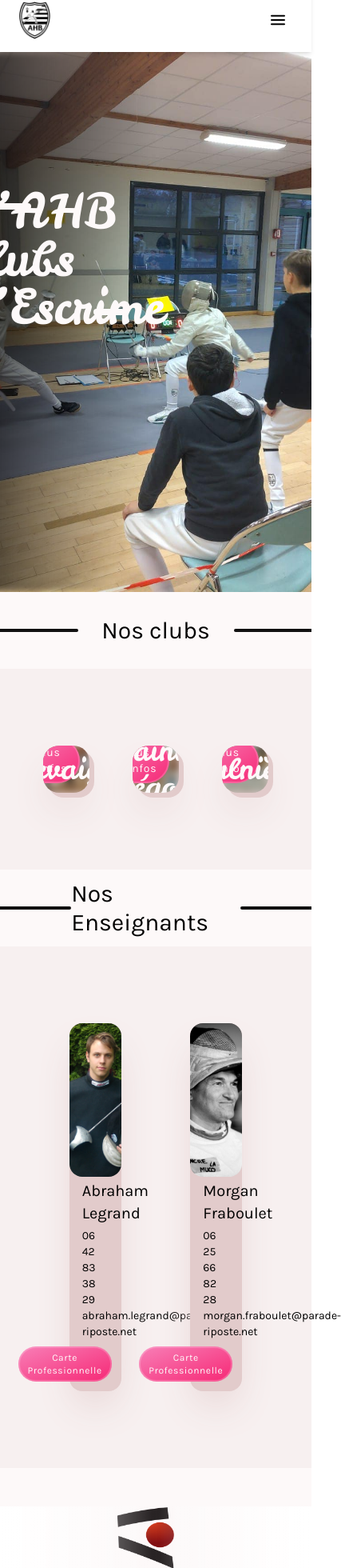
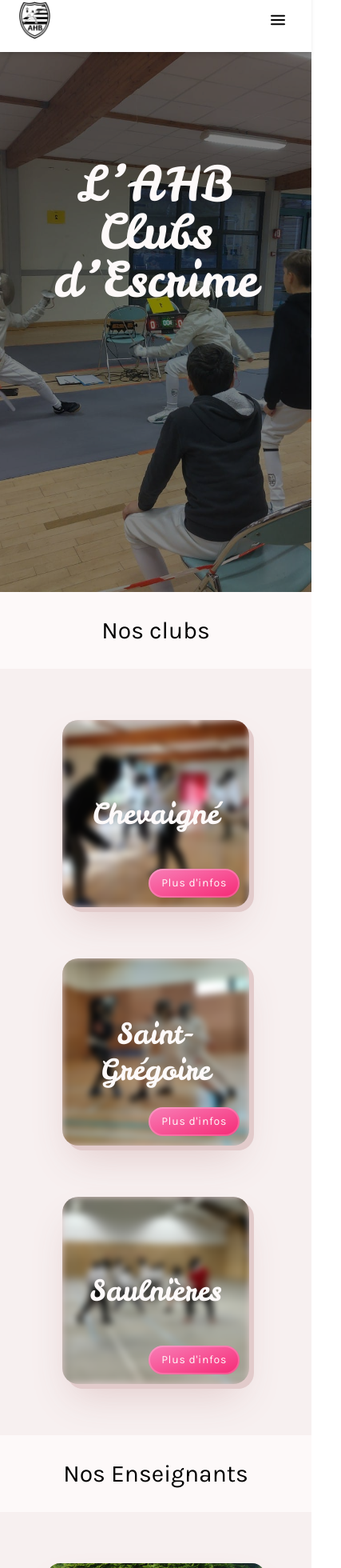
Before and after one commit to MartinBgt/ahb_website, a React (Vite) app: page / in a window 390 px wide. Shown: the part 15-1975 px from the top of the page at 80% size, 427 px wide, since content can reach past the window. Built offline with nearby package versions, Linux system fonts and the light colour scheme.

Commit message:
update responsive home page

```diff
--- a/package.json
+++ b/package.json
@@ -15,6 +15,7 @@
     "react": "^19.0.0",
     "react-dom": "^19.0.0",
     "react-fast-marquee": "^1.6.5",
+    "react-responsive": "^10.0.0",
     "react-router-dom": "^7.1.5"
   },
   "devDependencies": {
--- a/src/components/cards/ClubCard.jsx
+++ b/src/components/cards/ClubCard.jsx
@@ -5,9 +5,9 @@ const ClubCards = ({imgURL, title = "Club", link}) => {
     const navigate = useNavigate(); // Hook pour naviguer programatiquement
 
     return (
-        <div className="shadow-2xl shadow-p-beigeCards rounded-[20px]">
+        <div className="shadow-2xl shadow-p-beigeCards rounded-[20px] my-8">
             <div
-                className="w-[15vw] h-[15vw] rounded-[20px] bg-p-beigeCards shadow-custom flex items-center justify-center relative overflow-hidden"
+                className="w-[60vw] h-[60vw] xs:w-[50vw] xs:h-[50vw] sm:w-[40vw] sm:h-[40vw] md:w-[25vw] md:h-[25vw] lg:w-[20vw] lg:h-[20vw] rounded-[20px] bg-p-beigeCards shadow-custom flex items-center justify-center relative overflow-hidden"
             >
                 <img className="absolute top-0 left-0 w-full h-full object-cover blur-[4px]" src={imgURL}/>
                 <h1 className="font-leckerli text-4xl text-p-white z-10 text-center break-words leading-tight">{title}</h1>
--- a/src/components/cards/MasterCard.jsx
+++ b/src/components/cards/MasterCard.jsx
@@ -4,7 +4,7 @@ const MasterCards = ({link, names, tel, email, linkCta}) => {
 
     return (
         <div
-            className="relative bg-p-beigeCards flex-col inline-flex w-1/6 pb-16 rounded-2xl shadow-2xl shadow-p-beigeCards">
+            className="relative bg-p-beigeCards flex-col inline-flex w-[70%] xs:w-[50%] md:w-[30%] lg:w-[20%] my-8 pb-16 rounded-2xl shadow-2xl shadow-p-beigeCards">
             <div className="w-full h-48 min-h-48 max-h-48 overflow-hidden rounded-2xl">
                 <img className="w-full h-full object-cover object-top" src={link} alt={names}/>
             </div>
--- a/src/components/navigation/Footer.jsx
+++ b/src/components/navigation/Footer.jsx
@@ -2,18 +2,18 @@ import {Link, NavLink} from "react-router-dom";
 
 const Footer = () => {
     return (
-        <footer className="bg-p-white text-p-black py-4 px-28 border-t-p-black border-[1px]">
-            <div className="grid grid-cols-3 items-center justify-evenly">
+        <footer className="bg-p-white text-p-black py-8 px-[5%] border-t-p-black border-[1px]">
+            <div className="md:grid md:grid-cols-3 md:gap-6">
                 {/* Logo ou espace réservé */}
-                <div className="flex items-center justify-center">
+                <div className="flex items-center hidden md:block justify-center">
                     <NavLink to="/" className="h-full flex justify-center items-center">
                         <img className="h-36 w-auto" src="/Images/AHB/logo_sans_fon_noir.png" alt="Logo de L'AHB"/>
                     </NavLink>
                 </div>
 
                 {/* Navigation principale */}
-                <div className="flex justify-evenly">
-                    <div className="flex flex-col w-full">
+                <div className="flex justify-between">
+                    <div className="flex flex-col w-full md:px-[10%]">
                         <h3 className="font-bold text-2xl pb-4">Navigation</h3>
                         <Link to="/" className="w-max hover:text-pink-dark">Accueil</Link>
                         <Link to="/chevaigne" className="w-max hover:text-pink-dark">Club de Chevaigné</Link>
@@ -26,10 +26,10 @@ const Footer = () => {
                         <Link to="/nous-rejoindre" className="w-max hover:text-pink-dark">Nous rejoindre</Link>
                     </div>
                     {/* Informations de contact et réseaux sociaux */}
-                    <div className="flex flex-col w-full">
+                    <div className="flex flex-col w-full items-end md:items-start md:px-[10%]">
                         <h3 className="font-bold text-2xl pb-4">Contact</h3>
                         <a href="mailto:contact@parade-riposte.net" className="hover:text-pink-dark">
-                            contact@parade-riposte.net
+                            Email
                         </a>
                         <a href="https://www.facebook.com/Escrime.AHB/?locale=fr_FR"
                            target="_blank" rel="noopener noreferrer"
--- a/src/components/navigation/Navbar.jsx
+++ b/src/components/navigation/Navbar.jsx
@@ -38,7 +38,7 @@ const Navbar = () => {
     return (
         <>
             <nav
-                className="fixed top-0 left-0 w-full bg-white shadow-md p-4 flex justify-between items-center h-20 px-6 md:px-28 z-50">
+                className="fixed top-0 left-0 w-full bg-white shadow-md p-4 flex justify-between items-center h-20 px-6 md:px-8 lg:px-28 z-50">
                 {/* Logo */}
                 <NavLink to="/" className="flex items-center">
                     <img className="h-12 md:h-16 w-auto" src="/Images/AHB/logo_sans_fon_noir.png" alt="Logo de L'AHB"/>
@@ -101,7 +101,7 @@ const Navbar = () => {
                         <Cta>Nous rejoindre</Cta>
                     </NavLink>
 
-                    <BurgerMenu style="my-style" funct={() => {
+                    <BurgerMenu style="md:hidden" funct={() => {
                         toggleMenu(), setMobileMenuOpen(!mobileMenuOpen)
                     }} checked={isChecked}/>
                 </div>
--- a/src/components/sections/Clubs.jsx
+++ b/src/components/sections/Clubs.jsx
@@ -2,7 +2,7 @@ import ClubCards from "../cards/ClubCard.jsx";
 
 const Clubs = () => {
     return (
-        <section id="clubs" className="flex items-center justify-evenly bg-p-beige py-24">
+        <section id="clubs" className="flex flex-col items-center justify-evenly bg-p-beige py-8 md:flex-row">
             <ClubCards imgURL="/Images/Chevaigné/salle.jpg" title="Chevaigné" link="chevaigne"/>
             <ClubCards imgURL="/Images/Saint-Grégoire/salle.jpg" title="Saint-Grégoire" link="saint-gregoire"/>
             <ClubCards imgURL="/Images/Saulnière/salle.jpg" title="Saulnières" link="saulnieres"/>
--- a/src/components/sections/Masters.jsx
+++ b/src/components/sections/Masters.jsx
@@ -2,7 +2,7 @@ import MasterCard from "../cards/MasterCard.jsx";
 
 const Masters = () => {
     return (
-        <section id="clubs" className="flex items-center justify-evenly bg-p-beige py-24">
+        <section id="clubs" className="flex items-center justify-evenly bg-p-beige py-8 md:py-24 flex-col md:flex-row">
             <MasterCard link="/Images/Enseignants/abraham.jpg" names="Abraham Legrand" tel="06 42 83 38 29"
                         email="abraham.legrand@parade-riposte.net"
                         linkCta="https://recherche-educateur.sports.gouv.fr/CartePro/03516ED0007"/>
--- a/src/components/sections/Partners.jsx
+++ b/src/components/sections/Partners.jsx
@@ -1,9 +1,24 @@
+import {useMediaQuery} from "react-responsive";
 import Marquee from "react-fast-marquee";
 
-const Partners = () => {
+const MyMarquee = () => {
+
+    let gradient = 50;
+    let speed = 100;
+    if (useMediaQuery({minWidth: 767})) {
+        gradient = 200;
+        speed = 50;
+    }
+
     return (
         <div className="py-12 bg-p-white ">
-            <Marquee className="bg-p-white" autoFill={true} speed={50} gradient={true} gradientWidth={200}>
+            <Marquee
+                className="bg-p-white"
+                autoFill={true}
+                speed={speed}
+                gradient={true} // Désactive le gradient sur mobile
+                gradientWidth={gradient}
+            >
                 <img src="/Images/Partenaires/ffe.png" alt="Logo de la FFE"
                      className="w-48 h-32 object-contain rounded-lg mx-16"/>
                 <img src="/Images/Partenaires/Logo_Ille_Vilaine.png" alt="Logo de l'ille Vilaine"
@@ -22,7 +37,7 @@ const Partners = () => {
                      className="w-48 h-32 object-contain rounded-lg mx-16"/>
             </Marquee>
         </div>
-    )
-}
+    );
+};
 
-export default Partners;
+export default MyMarquee;
--- a/src/components/sections/Presentation.jsx
+++ b/src/components/sections/Presentation.jsx
@@ -1,18 +1,23 @@
 const Presentation = ({link, desc}) => {
     return (
-        <div className="relative w-full h-[80vh] overflow-hidden">
+        <div className="relative w-full h-[80vh] overflow-hidden flex justify-center sm:justify-normal">
             {/* Image avec effet miroir */}
-            <img className="w-full h-full object-cover object-center transform scale-x-[-1]" src={link} alt={desc}/>
+            <img
+                className="w-full h-full object-cover object-center transform scale-x-[-1] brightness-50 sm:brightness-100"
+                src={link}
+                alt={desc}
+            />
 
             {/* Gradient flouté */}
             <div
-                className="absolute top-0 left-[-5%] w-[55%] h-full bg-gradient-to-r from-black to-transparent opacity-70 blur-[4px]"></div>
+                className="absolute top-0 left-[-5%] w-[55%] h-full sm:bg-gradient-to-r from-black to-transparent opacity-70 blur-[4px]"></div>
 
-            <div className="text-p-white w-[40%] flex justify-center absolute top-1/4 text-6xl">
+            <div className="text-p-white flex justify-center absolute top-[20%] text-6xl text-center sm:text-start">
                 <span
-                    className="absolute bg-p-white h-2 w-[25%] top-5 left-0 rounded-tr-[10px] rounded-br-[10px]"></span>
-                <h1 className="font-leckerli ]">L’AHB <br/> Clubs <br/> d’Escrime</h1>
-                <span className="absolute bg-p-white h-2 w-[25%] bottom-5 right-0 rounded-[10px]"></span>
+                    className="absolute bg-p-white h-2 w-[20%] md:w-[25%] top-5 left-0 rounded-tr-[10px] rounded-br-[10px] hidden sm:block"></span>
+                <h1 className="font-leckerli sm:px-32 md:px-56">L’AHB <br/> Clubs <br/> d’Escrime</h1>
+                <span
+                    className="absolute bg-p-white h-2 w-[20%] md:w-[25%] bottom-5 right-0 rounded-[10px] hidden sm:block"></span>
             </div>
         </div>
     );
--- a/src/components/sections/Subtitle.jsx
+++ b/src/components/sections/Subtitle.jsx
@@ -1,9 +1,11 @@
 const Subtitle = ({children}) => {
     return (
         <div className="bg-p-white flex items-center justify-between h-24 text-3xl">
-            <span className="h-1 w-1/4 bg-p-black rounded-tr-[2px] rounded-br-[2px]"></span>
+            <span
+                className="h-1 w-[15%] bg-p-black rounded-tr-[2px] rounded-br-[2px] hidden xs:block md:w-[25%]"></span>
             <h2 className="mx-auto">{children}</h2>
-            <span className="h-1 w-1/4 bg-p-black rounded-tl-[2px] rounded-bl-[2px]"></span>
+            <span
+                className="h-1 w-[15%] bg-p-black rounded-tl-[2px] rounded-bl-[2px] hidden xs:block md:w-[25%]"></span>
         </div>
 
     );
--- a/tailwind.config.js
+++ b/tailwind.config.js
@@ -22,6 +22,9 @@ export default {
             boxShadow: {
                 'custom': '6px 6px 0px 0px #E2CBCB', // L'ombre personnalisée
             },
+            screens: {
+                xs: "425px", // Nouveau breakpoint personnalisé
+            },
         },
     },
     plugins: [],
```
Also changed, not shown: 1 other file (tests, documents, lock files or other folders).
